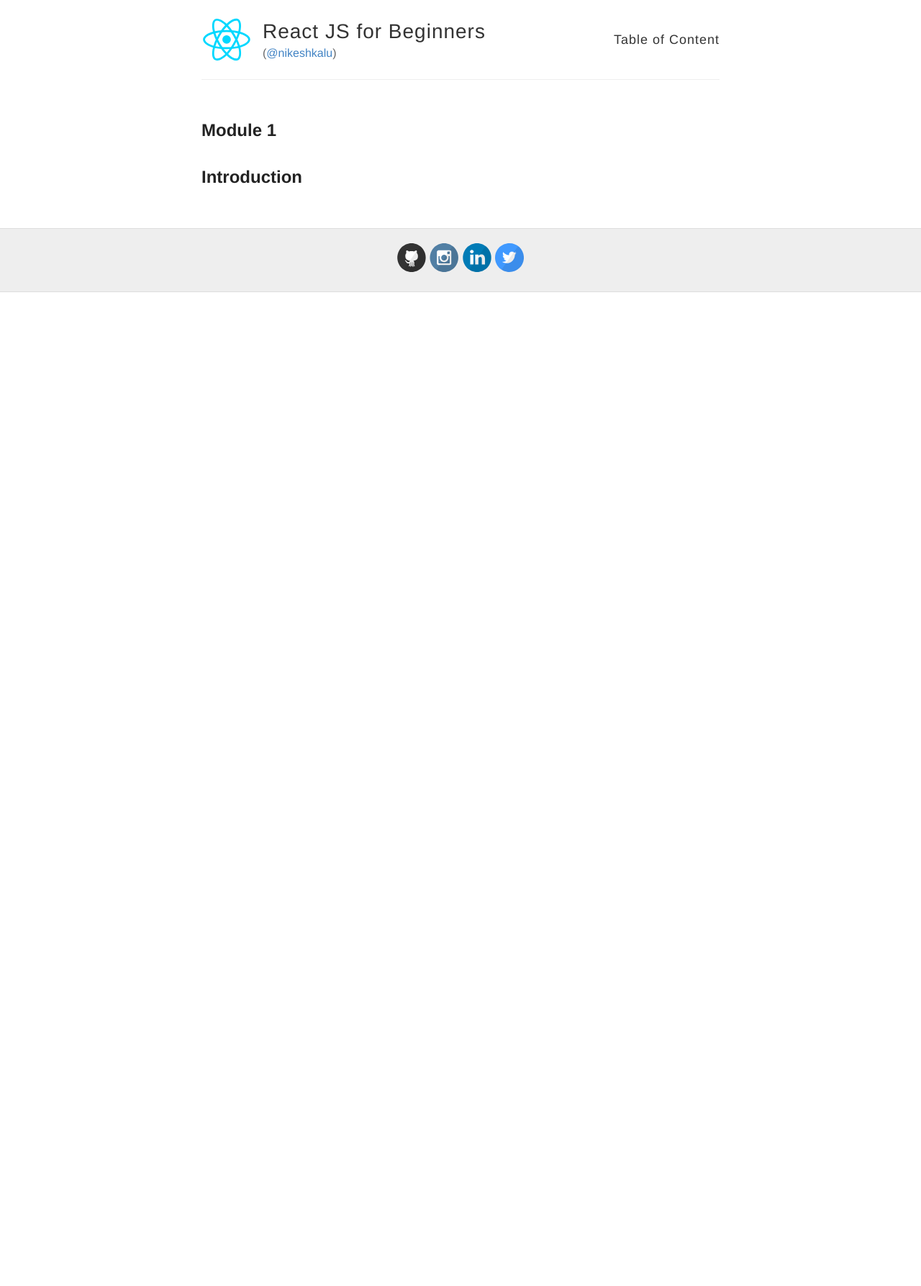
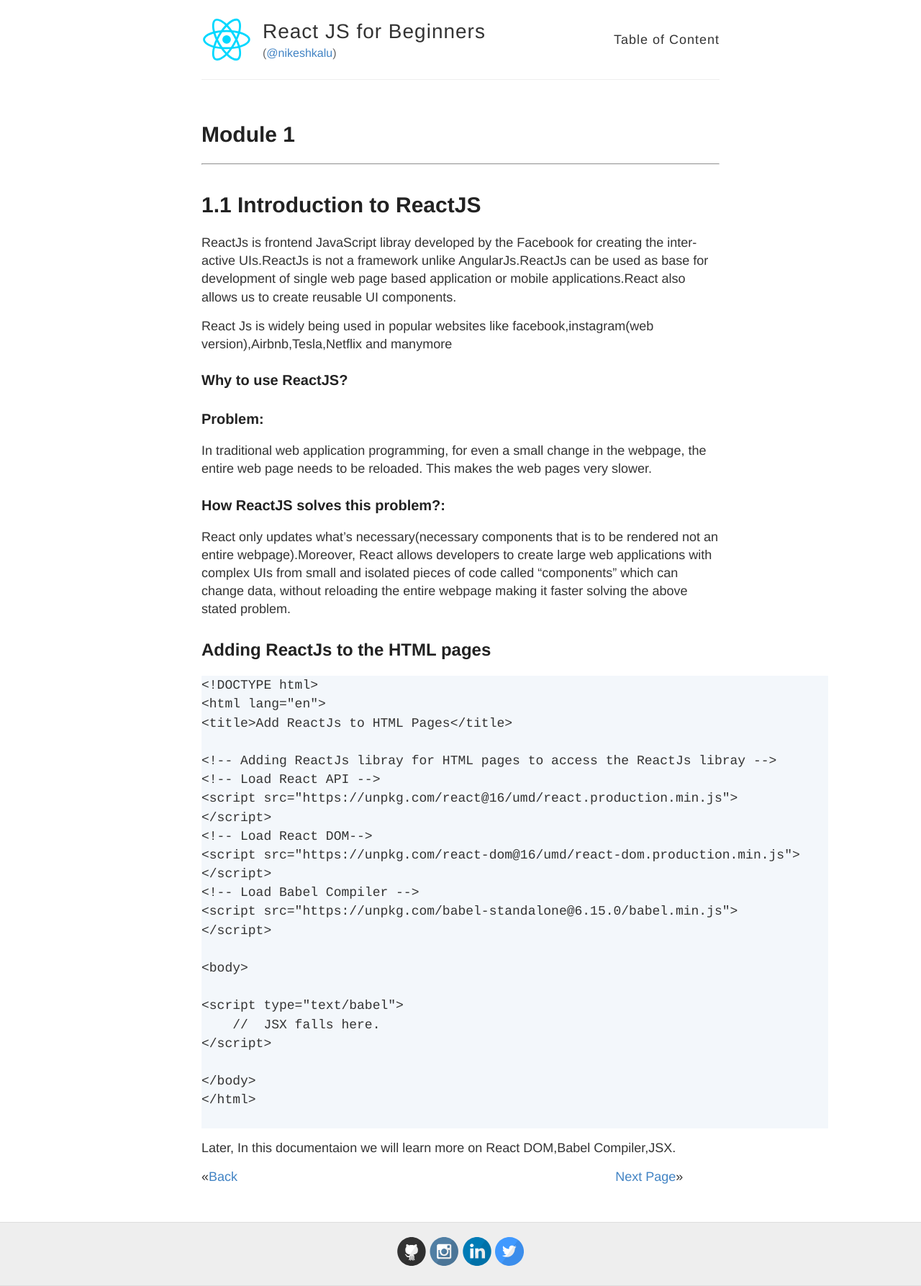
Before and after one commit to nikeshkalu/ReactJs, a Jekyll site: the page built from module/1/intro.md, in a window 1280 px wide. Shown: the whole page at 72% size. Built offline with Jekyll 4.4.1, drawn with Linux system fonts in a browser that asks for light colours; our own code applies the rules of GitHub Pages for plain Markdown files; before the commit the page ends 900 px from its top, so only the background shows below that.

Commit message:
Intro added

````diff
--- a/_config.yml
+++ b/_config.yml
@@ -58,8 +58,11 @@ permalink: /:title/
 # The release of Jekyll Now that you're using
 version: v1.2.0
 
+
+
 # Jekyll 3 now only supports Kramdown for Markdown
 kramdown:
+  html_to_native: true
   # Use GitHub flavored markdown, including triple backtick fenced code blocks
   input: GFM
   # Jekyll 3 and GitHub Pages now only support rouge for syntax highlighting
--- a/_sass/_highlights.scss
+++ b/_sass/_highlights.scss
@@ -1,13 +1,8 @@
 
 .highlight {
-  background-color: #efefef;
-  padding: 7px 7px 7px 10px;
-  border: 1px solid #ddd;
-  -moz-box-shadow: 3px 3px rgba(0,0,0,0.1);
-  -webkit-box-shadow: 3px 3px rgba(0,0,0,0.1);
-  box-shadow: 3px 3px rgba(0,0,0,0.1);
-  margin: 20px 0 20px 0;
-  overflow: scroll;
+  background-color: #f3f7fb ;
+  width: 110%;
+
 }
 
 code {
--- a/module/1/intro.md
+++ b/module/1/intro.md
@@ -1,9 +1,56 @@
 ---
 layout: module
-title: Table of Content
 permalink: /module1/
 ---
 
-## Module 1
+# Module 1
+----
+# 1.1 Introduction to ReactJS
+ReactJs is frontend JavaScript libray developed by the Facebook for creating the inter- active UIs.ReactJs is not a framework unlike AngularJs.ReactJs can be used as base for development of single web page based application or mobile applications.React also allows us to create reusable UI components.
 
-## Introduction
+React Js is widely being used in popular websites like facebook,instagram(web version),Airbnb,Tesla,Netflix and manymore
+
+
+### Why to use ReactJS?
+
+### Problem:
+In traditional web application programming, for even a small change in the webpage, the entire web page needs to be reloaded. This makes the web pages very slower.
+
+### How ReactJS solves this problem?:
+React only updates what’s necessary(necessary components that is to be rendered not an entire webpage).Moreover, React allows developers to create large web applications with complex UIs from small and isolated pieces of code called “components” which can change data, without reloading the entire webpage making it faster solving the above stated problem.
+
+
+## Adding ReactJs to the HTML pages
+
+
+```
+<!DOCTYPE html>
+<html lang="en">
+<title>Add ReactJs to HTML Pages</title>
+
+<!-- Adding ReactJs libray for HTML pages to access the ReactJs libray -->
+<!-- Load React API -->
+<script src="https://unpkg.com/react@16/umd/react.production.min.js">
+</script>
+<!-- Load React DOM-->
+<script src="https://unpkg.com/react-dom@16/umd/react-dom.production.min.js">
+</script>
+<!-- Load Babel Compiler -->
+<script src="https://unpkg.com/babel-standalone@6.15.0/babel.min.js">
+</script>
+
+<body>
+
+<script type="text/babel">
+    //  JSX falls here.
+</script>
+
+</body>
+</html>
+
+```
+
+Later, In this documentaion we will learn more on React DOM,Babel Compiler,JSX.
+
+
+ <<[Back](/ReactJs/tableOfContent)&nbsp; &nbsp; &nbsp; &nbsp; &nbsp; &nbsp; &nbsp; &nbsp; &nbsp; &nbsp; &nbsp; &nbsp; &nbsp; &nbsp; &nbsp; &nbsp;&nbsp; &nbsp; &nbsp; &nbsp; &nbsp; &nbsp; &nbsp; &nbsp; &nbsp; &nbsp; &nbsp; &nbsp; &nbsp; &nbsp; &nbsp; &nbsp; &nbsp; &nbsp; &nbsp; &nbsp; &nbsp; &nbsp; &nbsp; &nbsp; &nbsp; &nbsp; &nbsp; &nbsp; &nbsp; &nbsp; &nbsp; &nbsp; &nbsp; &nbsp; &nbsp; &nbsp; &nbsp; [Next Page](/ReactJs/module1/content1.2)>>
````
Also changed, not shown: _posts/2020-06-19-home.md (+6 -1 lines), module/1/test.md (added, +6 -0 lines), tableOfContent.md (+1 -1 lines).
